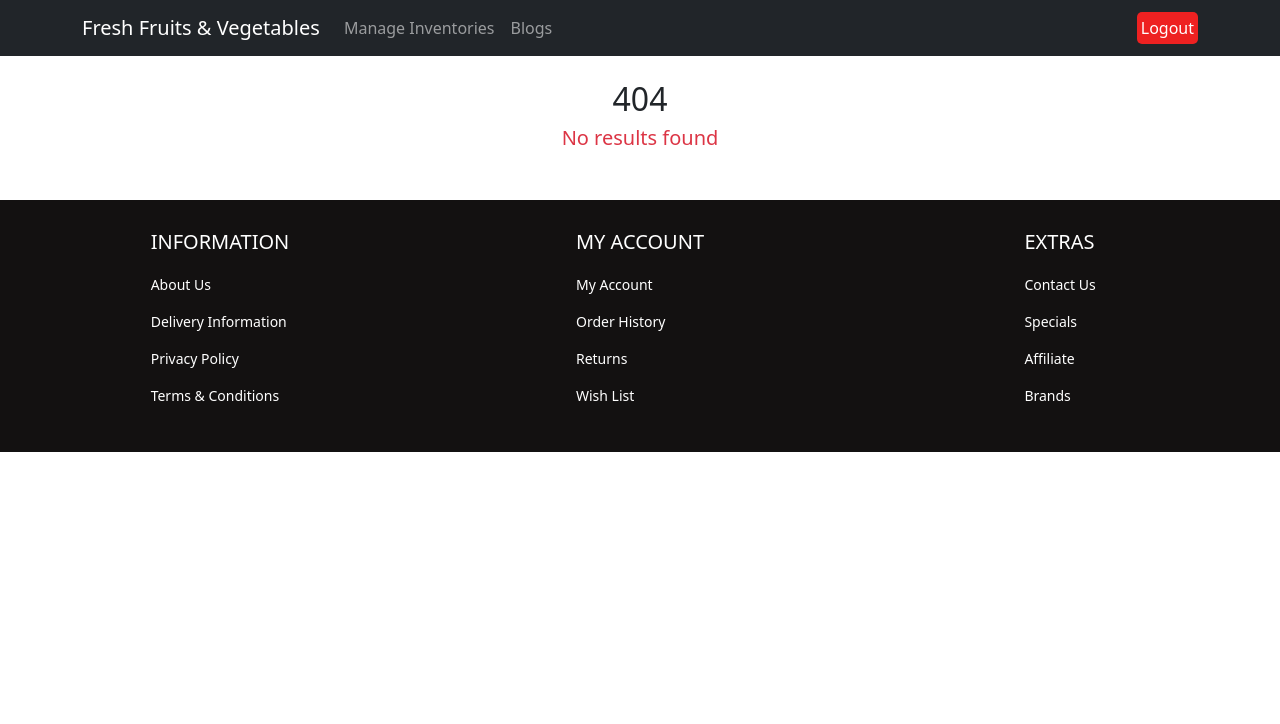
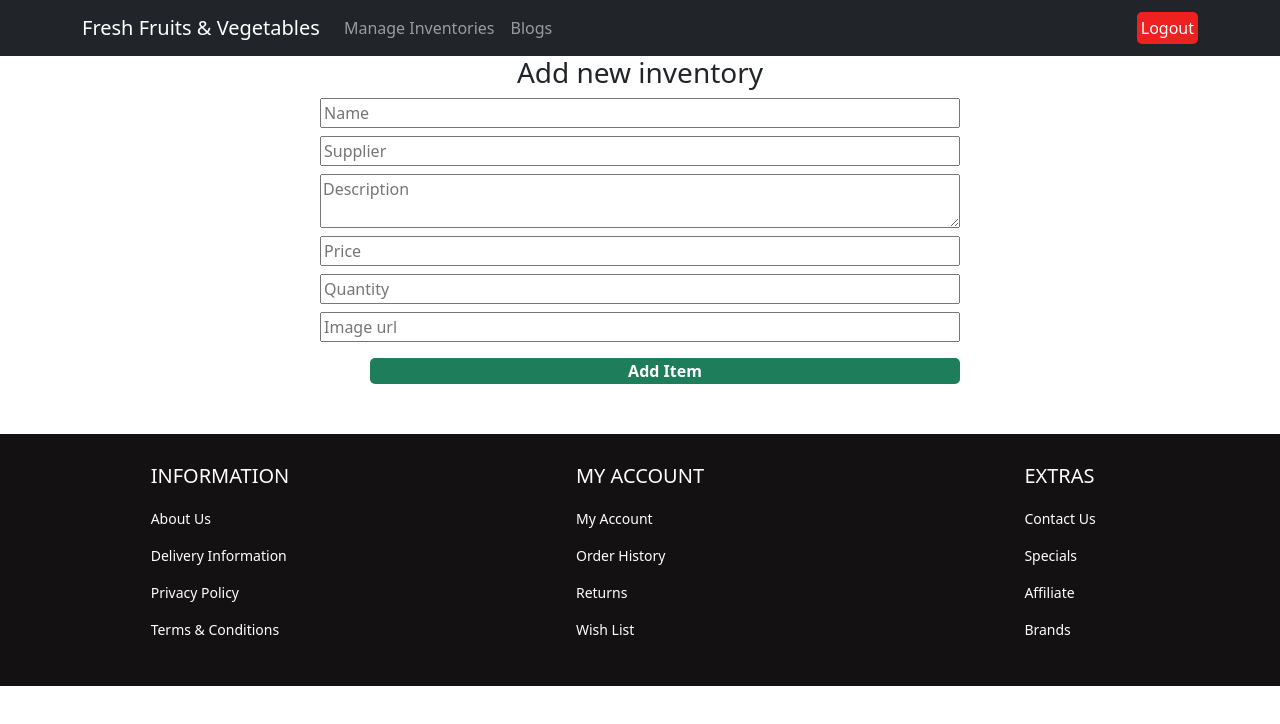
Before and after one commit to Arif6474/fresh-fruits-vegetable-client, a React (Create React App) app: page /add-inventory in a window 1280 px wide. Shown: the top 724 px of the page. Built offline with nearby package versions, Linux system fonts and the light colour scheme; no server answers; sample sign-in values are in the browser's storage.

Commit message:
added new item

```diff
--- a/package.json
+++ b/package.json
@@ -12,6 +12,7 @@
     "react-bootstrap": "^2.3.1",
     "react-dom": "^18.1.0",
     "react-firebase-hooks": "^5.0.3",
+    "react-hook-form": "^7.30.0",
     "react-router-dom": "^6.3.0",
     "react-scripts": "5.0.1",
     "react-toastify": "^9.0.0",
--- a/src/App.js
+++ b/src/App.js
@@ -3,6 +3,7 @@ import { Route, Routes } from 'react-router-dom';
 import { ToastContainer } from 'react-toastify';
 import './App.css';
 import AboutUs from './components/AboutUs/AboutUs';
+import AddInventory from './components/AddInventory/AddInventory';
 import AskQuestion from './components/AskQuestion/AskQuestion';
 import Banner from './components/Banner/Banner';
 import Blogs from './components/Blogs/Blogs';
@@ -31,6 +32,11 @@ function App() {
          <Route path="/register" element={<SignUp></SignUp>}></Route>
          <Route path="/blogs" element={<Blogs></Blogs>}></Route>
          <Route path="/fruits" element={<Inventory></Inventory>}></Route>
+         <Route path="/add-inventory" element={
+           <RequireAuth>
+             <AddInventory></AddInventory>
+           </RequireAuth>
+         }></Route>
          <Route path="/inventory" element={
            <RequireAuth>
              <ManageInventory></ManageInventory>
--- /dev/null
+++ b/src/components/AddInventory/AddInventory.js
@@ -0,0 +1,33 @@
+import React from 'react';
+import { useForm } from "react-hook-form";
+const AddInventory = () => {
+    const { register, handleSubmit } = useForm();
+  const onSubmit = data => {
+    console.log(data)
+    const url = `http://localhost:5000/fruit`
+    fetch(url,{
+        method: 'POST',
+        headers: {'content-type' : 'application/json'},
+        body: JSON.stringify(data)
+    })
+    .then(res => res.json())
+    .then(result=> console.log(result))
+
+    };
+    return (
+        <div className="w-50 mx-auto ">
+            <h3 className="text-center">Add new inventory</h3>
+            <form className="d-flex flex-column"  onSubmit={handleSubmit(onSubmit)}>
+      <input  className="mb-2 " placeholder="Name" {...register("name")} />
+      <input  className="mb-2 " placeholder="Supplier" {...register("supplier")} />
+      <textarea className="mb-2 " placeholder="Description" {...register("description")} />
+      <input className="mb-2 " type="number"  placeholder="Price" {...register("price")} />
+      <input className="mb-2 " type="number"  placeholder="Quantity" {...register("quantity")} />
+      <input className="mb-2 " placeholder="Image url" type="text" {...register("image")} />
+      <input className="update-btn mt-2"  type="submit" value="Add Item"/>
+    </form>
+        </div>
+    );
+};
+
+export default AddInventory;
--- a/src/components/ManageInventory/ManageInventory.css
+++ b/src/components/ManageInventory/ManageInventory.css
@@ -3,3 +3,13 @@
 width: 290px;
 margin: 20px auto;
 }
+
+.delete-btn{
+    border-radius: 5px;
+   background-color: rgb(223, 5, 5);
+   border: none;
+   color: white;
+   font-size: 16px;
+   font-weight: 600;
+   margin-left: 50px;
+}
--- a/src/components/ManageInventory/ManageInventory.js
+++ b/src/components/ManageInventory/ManageInventory.js
@@ -1,4 +1,5 @@
 import React from 'react';
+import { Link } from 'react-router-dom';
 import useProducts from '../../hooks/useProducts/useProducts';
 import './ManageInventory.css'
 
@@ -42,13 +43,14 @@ const ManageInventory = () => {
 
        </div>
 
-       <button onClick={() =>handleDelete(product._id)} className="update-btn w-75">Delete</button>
+       <button onClick={() =>handleDelete(product._id)} className="delete-btn w-50">Delete</button>
 
 
     </div>
             </div> )
           }
         </div>
+        <Link className= "products-btn" to="/add-inventory">Add new inventory</Link>
     </div>
     );
 };
```
Also changed, not shown: src/components/AddInventory/AddInventory.css (added), 1 other file (tests, documents, lock files or other folders).
